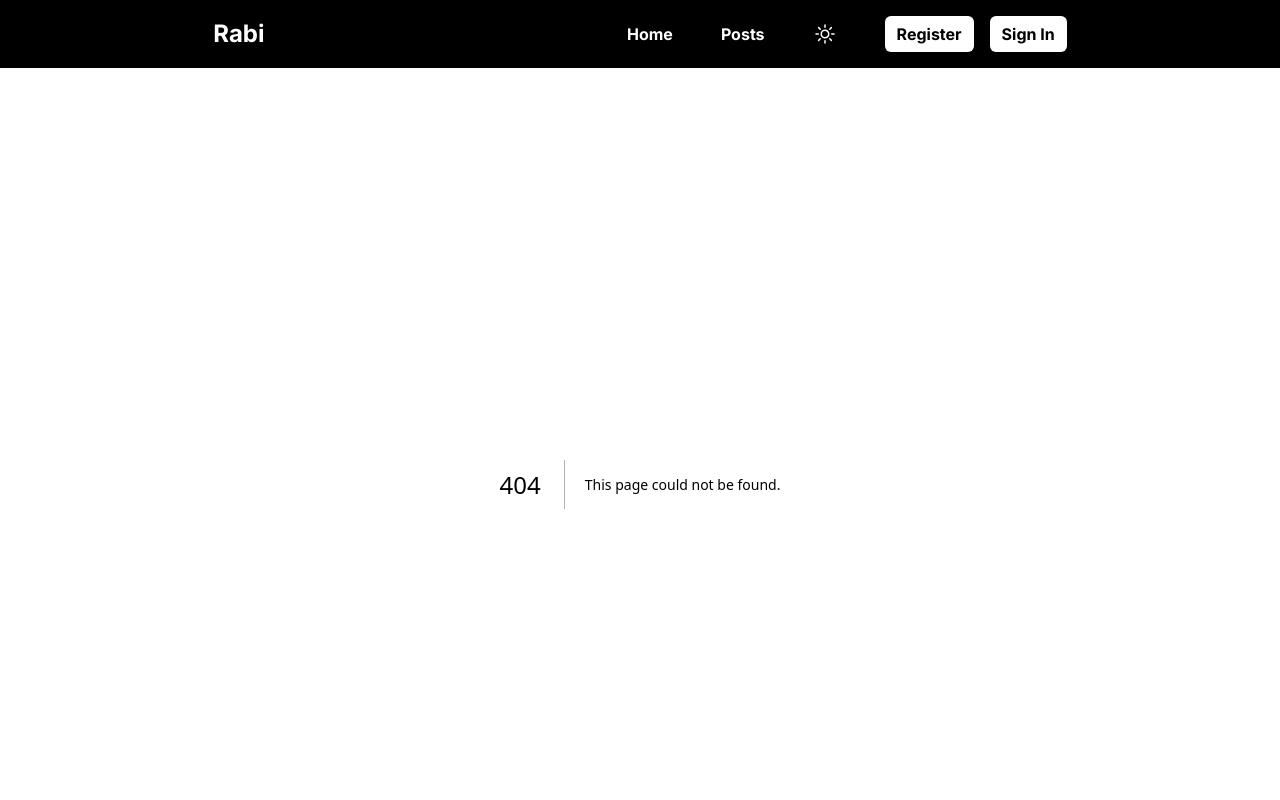
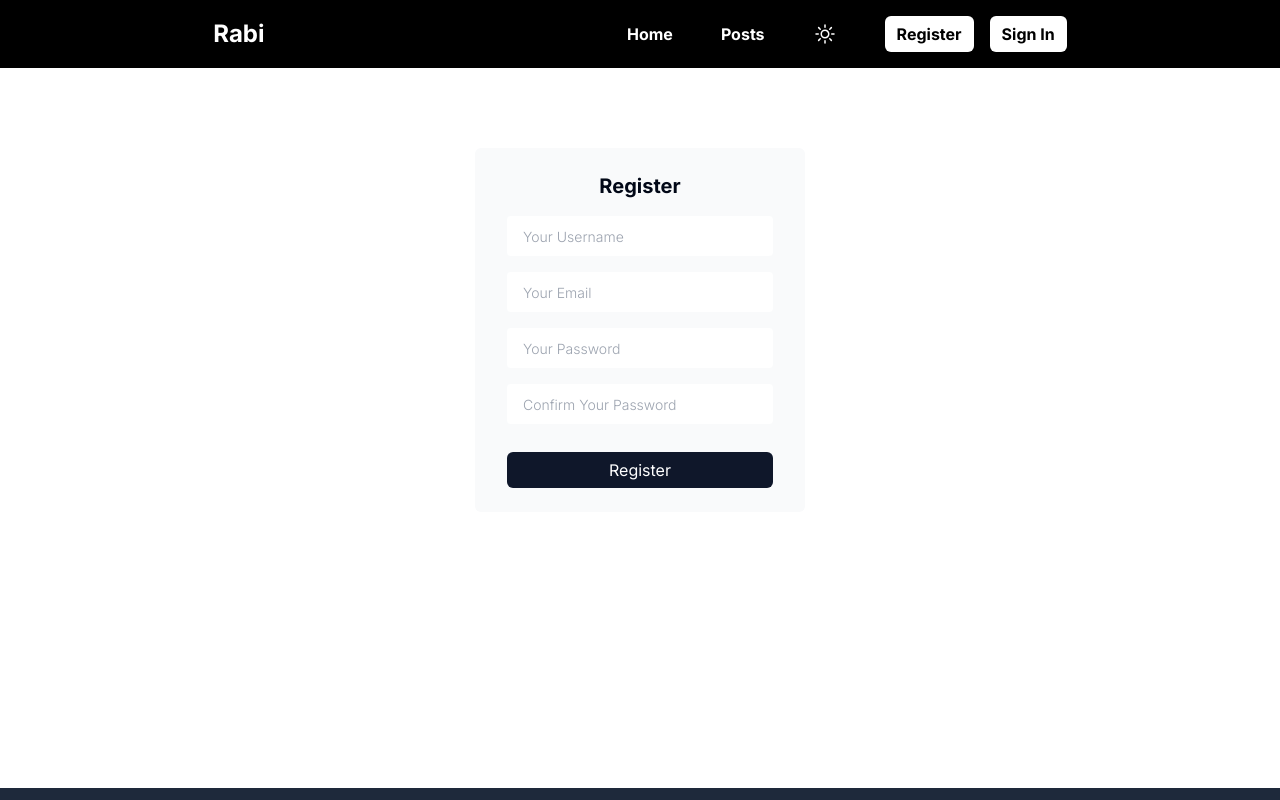
Before and after one commit to MuhammadRabi/auth-demo, a Next.js app: page /register in a window 1280 px wide. Before the commit this address had no page. Shown: the top 800 px of the page. Built offline with nearby package versions, Linux system fonts and the light colour scheme.

Commit message:
build auth rhf

```diff
--- /dev/null
+++ b/app/(auth)/register/page.tsx
@@ -0,0 +1,12 @@
+import RegisterForm from "@/components/RegisterForm"
+import React from "react"
+
+const page = () => {
+  return (
+    <section className="flex flex-col justify-between items-center gap-4 my-16">
+      <RegisterForm />
+    </section>
+  )
+}
+
+export default page
--- /dev/null
+++ b/app/(auth)/signin/page.tsx
@@ -0,0 +1,12 @@
+import SigninForm from "@/components/SigninForm"
+import React from "react"
+
+const page = () => {
+  return (
+    <section className="flex flex-col justify-between items-center gap-4 my-16">
+      <SigninForm />
+    </section>
+  )
+}
+
+export default page
--- a/app/globals.css
+++ b/app/globals.css
@@ -78,6 +78,38 @@
 
 @layer components {
   .input-controller {
-    @apply bg-slate-100 p-3 dark:bg-slate-600 dark:text-white block mx-auto md:w-1/3 w-3/4 rounded-sm
+    @apply bg-slate-100 p-3  dark:text-white block mx-auto md:w-1/3 w-3/4 rounded-sm
   }
 }
+
+/* forms */
+
+
+
+input[type="text"],input[type="password"],input[type="email"] {
+  @apply block w-full px-4 py-2 outline-none rounded-sm text-slate-800 font-semibold dark:text-white dark:bg-zinc-800
+}
+
+button[type="submit"]{
+  @apply bg-slate-900 text-white py-1.5 rounded-md mt-3 hover:bg-slate-800 dark:hover:bg-slate-400 duration-300 dark:bg-slate-200 dark:text-slate-900
+}
+
+input::-webkit-input-placeholder{
+  @apply text-gray-400 text-sm capitalize font-light
+}
+
+input::-moz-placeholder{
+  @apply text-gray-400 text-sm capitalize font-light
+}
+
+input:-ms-input-placeholder{
+  @apply text-gray-400 text-sm capitalize font-light
+}
+
+input::-ms-input-placeholder{
+  @apply text-gray-400 text-sm capitalize font-light
+}
+
+input::placeholder{
+  @apply text-gray-400 text-sm capitalize font-light
+}
--- /dev/null
+++ b/components/RegisterForm.tsx
@@ -0,0 +1,49 @@
+"use client"
+
+import { FieldValues, SubmitHandler, useForm } from "react-hook-form"
+
+type Inputs = {
+  username: string
+  email: string
+  password: string
+  confirmPassword: string
+}
+
+const RegisterForm = () => {
+  const {
+    register,
+    handleSubmit,
+    formState: { errors },
+  } = useForm<Inputs>()
+
+  const onSubmit: SubmitHandler<Inputs> = (data: FieldValues) =>
+    console.log(data)
+
+  return (
+    <form
+      onSubmit={handleSubmit(onSubmit)}
+      className="flex flex-col max-w-sm gap-4 bg-gray-50 dark:bg-zinc-950 rounded-md p-6 px-8"
+    >
+      <p className="capitalize text-center text-xl font-bold">register</p>
+      <input
+        type="text"
+        {...register("username")}
+        placeholder="your username"
+      />
+      <input type="email" {...register("email")} placeholder="your email" />
+      <input
+        type="password"
+        {...register("password")}
+        placeholder="your password"
+      />
+      <input
+        type="password"
+        {...register("confirmPassword")}
+        placeholder="confirm your password"
+      />
+      <button type="submit">Register</button>
+    </form>
+  )
+}
+
+export default RegisterForm
--- /dev/null
+++ b/components/SigninForm.tsx
@@ -0,0 +1,34 @@
+"use client"
+import { FieldValues, SubmitHandler, useForm } from "react-hook-form"
+
+type Inputs = {
+  email: string
+  password: string
+}
+const SigninForm = () => {
+  const {
+    register,
+    handleSubmit,
+    formState: { errors },
+  } = useForm<Inputs>()
+
+  const onSubmit: SubmitHandler<Inputs> = (data: FieldValues) =>
+    console.log(data)
+  return (
+    <form
+      onSubmit={handleSubmit(onSubmit)}
+      className="flex flex-col max-w-sm gap-4 bg-gray-50 dark:bg-zinc-950 rounded-md p-6 px-8"
+    >
+      <p className="capitalize text-center text-xl font-bold">Log in</p>
+      <input type="email" {...register("email")} placeholder="your email" />
+      <input
+        type="password"
+        {...register("password")}
+        placeholder="your password"
+      />
+      <button type="submit">Log in</button>
+    </form>
+  )
+}
+
+export default SigninForm
--- a/package.json
+++ b/package.json
@@ -26,6 +26,7 @@
     "postcss": "8.4.31",
     "react": "18.2.0",
     "react-dom": "18.2.0",
+    "react-hook-form": "^7.51.1",
     "react-hot-toast": "^2.4.1",
     "tailwind-merge": "^2.2.2",
     "tailwindcss": "3.3.3",
```
Also changed, not shown: 1 other file (tests, documents, lock files or other folders).
